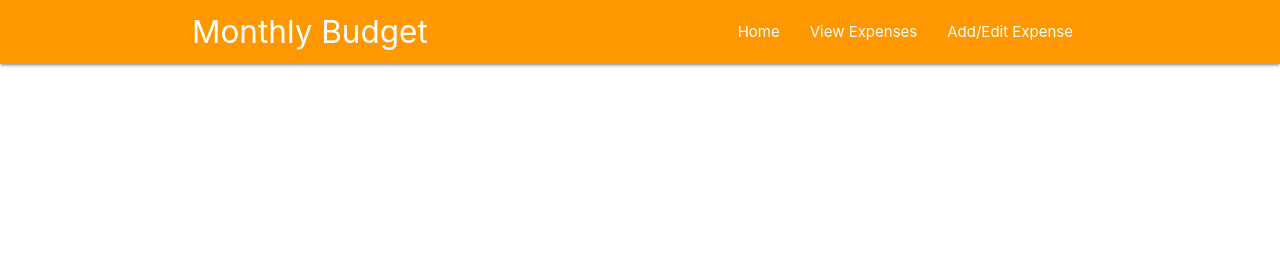
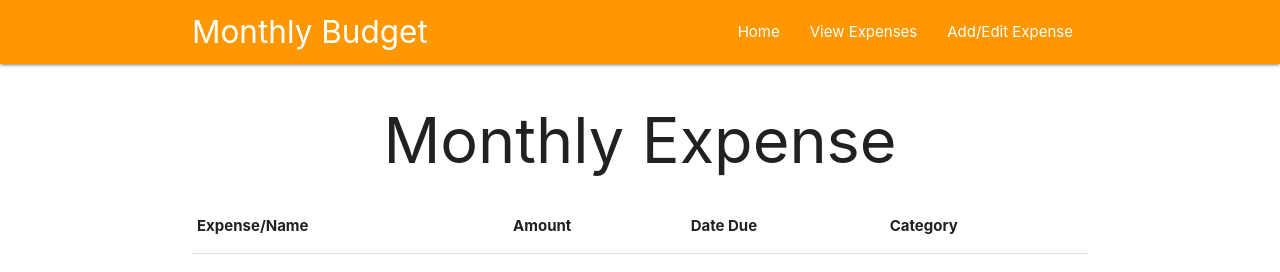
Before and after one commit to ChesterCheung/phase-1-project, a plain HTML site: page phase-1-project/index.html in a window 1280 px wide. Both pictures are taken after a click on the link "View Expenses". Drawn offline with nearby package versions, Linux system fonts and the light colour scheme.

Commit message:
done with expense page

```diff
--- a/phase-1-project/index.html
+++ b/phase-1-project/index.html
@@ -26,7 +26,7 @@
       </nav>
       <div class="container">
     <div id="main">
-      <h1 class="center-align">Monthly Expenses</h1>
+      <h1 class="center-align" id="monthly-expense">Monthly Expenses</h1>
       <table>
         <thead>
           <tr>
@@ -36,16 +36,8 @@
               <th>Category</th>
           </tr>
         </thead>
-        <tbody>
-          <tr>
-            <td>Spotify</td>
-            <td>$10</td>
-            <td>1/1/22</td>
-            <td>Music Subscription</td>
-          </tr>
-        </tbody>
       </table>
-        <!-- <p class="center-align">Monthly budget</p> -->
+                <!-- <p class="center-align">Monthly budget</p> -->
        </div>
       </div>
     </div>
--- a/phase-1-project/javascripts/index.js
+++ b/phase-1-project/javascripts/index.js
@@ -2,6 +2,8 @@
 const mainDiv = document.getElementById('main')
 const homeLink = document.getElementById('home-link')
 const viewExpense = document.getElementById("view-expense")
+
+
 
 // Event Listeners //
 const attachHomePageLinkEvent = () =>{
@@ -10,6 +12,11 @@ const attachHomePageLinkEvent = () =>{
 const attachLoadHomeExpense = () => {
     viewExpense.addEventListener("click", loadHomeExpense)
 }
+
+
+
+
+
 // Event Handlers //
 const loadHome = () => {
     resetHome()
@@ -26,25 +33,34 @@ mainDiv.appendChild(p);
 
 const loadHomeExpense = () => {
     resetHome()
+    const h1 = document.createElement('h1')
     const table = document.createElement("table")
-    const thread = document.createElement("thread")
+    const thead = document.createElement("thead")
     const tr = document.createElement("tr")
     const th1 = document.createElement("th")
     const th2 = document.createElement("th")
     const th3 = document.createElement("th")
     const th4 = document.createElement("th")
 
+
     th1.innerText = "Expense/Name"
     th2.innerText = "Amount"
     th3.innerText = "Date Due"
     th4.innerText = "Category"
+    h1.innerText = "Monthly Expense"
+    h1.className = "center-align"
+    h1.id = "monthly-expense"
 
-    table.appendChild(thread)
-    thread.appendChild(tr)
+    table.appendChild(thead)
+    thead.appendChild(tr)
     tr.appendChild(th1)
     tr.appendChild(th2)
     tr.appendChild(th3)
     tr.appendChild(th4)
+
+
+    mainDiv.appendChild(h1)
+    mainDiv.appendChild(table)
 }
 
 // Miscellaneous //
```
